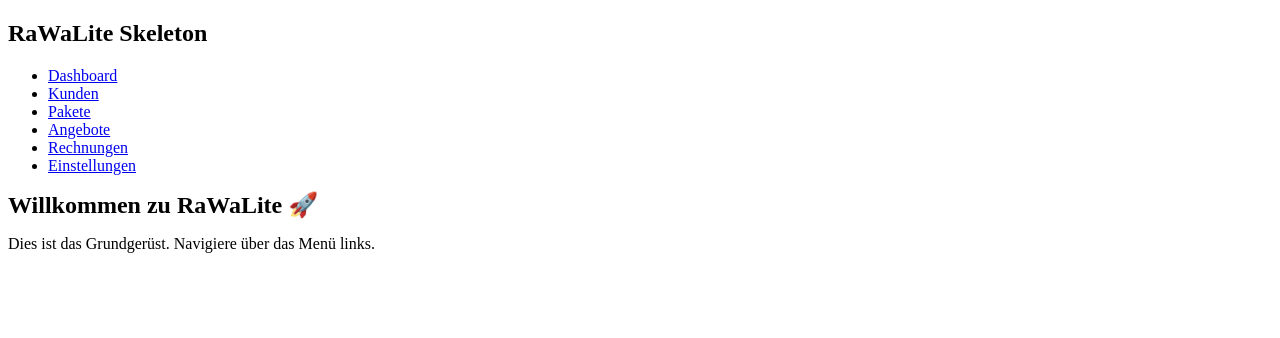
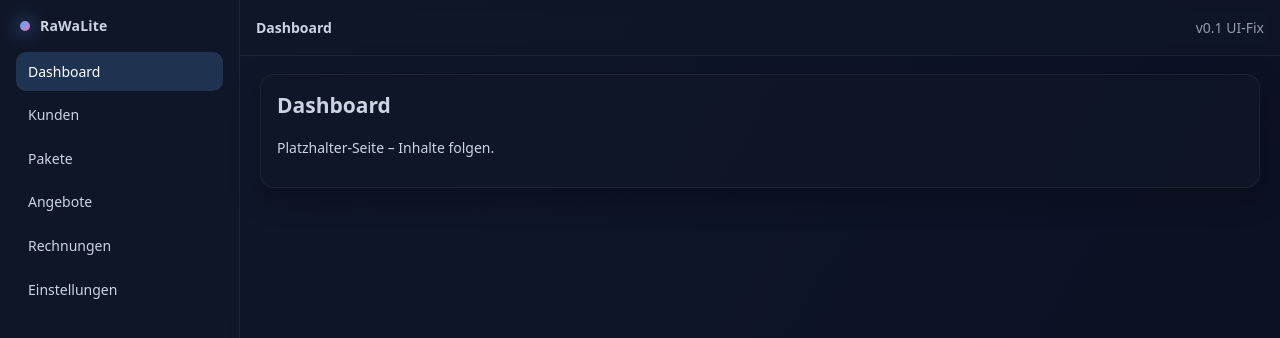
Before and after one commit to MonaFP/RawaLite, a React (Vite) app: page / in a window 1280 px wide. Shown: the top 338 px of the page. Built offline with nearby package versions, Linux system fonts and the light colour scheme.

Commit message:
Update XYZ

```diff
--- a/index.html
+++ b/index.html
@@ -4,6 +4,7 @@
     <meta charset="UTF-8" />
     <meta name="viewport" content="width=device-width, initial-scale=1.0" />
     <title>RaWaLite</title>
+    <link rel="icon" type="image/svg+xml" href="/favicon.svg" />
   </head>
   <body>
     <div id="root"></div>
--- a/src/App.tsx
+++ b/src/App.tsx
@@ -1,34 +1,15 @@
-import React from 'react';
-import { BrowserRouter as Router, Routes, Route } from 'react-router-dom';
-import Sidebar from '@components/Sidebar';
-import { PersistenceProvider } from './contexts/PersistenceContext';
-import DashboardPage from '@pages/DashboardPage';
-import KundenPage from '@pages/KundenPage';
-import PaketePage from '@pages/PaketePage';
-import AngebotePage from '@pages/AngebotePage';
-import RechnungenPage from '@pages/RechnungenPage';
-import EinstellungenPage from '@pages/EinstellungenPage';
-import NotFoundPage from '@pages/NotFoundPage';
+import { Outlet } from "react-router-dom";
+import Sidebar from "./components/Sidebar";
+import Header from "./components/Header";
 
-const App: React.FC = () => {
+export default function App(){
   return (
-    <PersistenceProvider><Router>
-      <div className="layout">
-        <Sidebar />
-        <main className="content">
-          <Routes>
-            <Route path="/" element={<DashboardPage />} />
-            <Route path="/kunden" element={<KundenPage />} />
-            <Route path="/pakete" element={<PaketePage />} />
-            <Route path="/angebote" element={<AngebotePage />} />
-            <Route path="/rechnungen" element={<RechnungenPage />} />
-            <Route path="/einstellungen" element={<EinstellungenPage />} />
-            <Route path="*" element={<NotFoundPage />} />
-          </Routes>
-        </main>
-      </div>
-    </Router></PersistenceProvider>
+    <div className="app">
+      <Sidebar />
+      <Header />
+      <main className="main">
+        <Outlet />
+      </main>
+    </div>
   );
-};
-
-export default App;
+}
--- a/src/components/Header.tsx
+++ b/src/components/Header.tsx
@@ -1,12 +1,27 @@
-import React from 'react';
+import { useLocation } from "react-router-dom";
 
-const Header: React.FC<{ title: string; right?: React.ReactNode }> = ({ title, right }) => {
-  return (
-    <div className="header">
-      <h2 style={{margin:0}}>{title}</h2>
-      <div>{right}</div>
-    </div>
-  );
+const titles: Record<string,string> = {
+  "/": "Dashboard",
+  "/kunden": "Kunden",
+  "/pakete": "Pakete",
+  "/angebote": "Angebote",
+  "/rechnungen": "Rechnungen",
+  "/einstellungen": "Einstellungen"
 };
 
-export default Header;
+interface HeaderProps {
+  title?: string;
+  right?: React.ReactNode;
+}
+
+export default function Header({ title: propTitle, right }: HeaderProps = {}){
+  const { pathname } = useLocation();
+  const title = propTitle ?? titles[pathname] ?? "RaWaLite";
+  return (
+    <header className="header">
+      <div className="title">{title}</div>
+      {right && <div className="header-right">{right}</div>}
+      <div style={{opacity:.7}}>v0.1 UI-Fix</div>
+    </header>
+  );
+}
--- a/src/components/Sidebar.tsx
+++ b/src/components/Sidebar.tsx
@@ -1,31 +1,26 @@
-import React from 'react';
-import { NavLink } from 'react-router-dom';
+import { NavLink } from "react-router-dom";
 
-const NavItem: React.FC<{ to: string; label: string }> = ({ to, label }) => (
-  <li>
-    <NavLink
-      to={to}
-      className={({ isActive }) => (isActive ? 'active' : '')}
-    >
-      {label}
-    </NavLink>
-  </li>
-);
-
-const Sidebar: React.FC = () => {
+export default function Sidebar(){
+  const items = [
+    { to: "/", label: "Dashboard" },
+    { to: "/kunden", label: "Kunden" },
+    { to: "/pakete", label: "Pakete" },
+    { to: "/angebote", label: "Angebote" },
+    { to: "/rechnungen", label: "Rechnungen" },
+    { to: "/einstellungen", label: "Einstellungen" }
+  ];
   return (
     <aside className="sidebar">
-      <h1>RaWaLite <span className="badge">Skeleton</span></h1>
-      <ul>
-        <NavItem to="/" label="Dashboard" />
-        <NavItem to="/kunden" label="Kunden" />
-        <NavItem to="/pakete" label="Pakete" />
-        <NavItem to="/angebote" label="Angebote" />
-        <NavItem to="/rechnungen" label="Rechnungen" />
-        <NavItem to="/einstellungen" label="Einstellungen" />
+      <div className="brand"><span className="dot" /> RaWaLite</div>
+      <ul className="nav">
+        {items.map(i => (
+          <li key={i.to}>
+            <NavLink to={i.to} end={i.to === "/"}>
+              {i.label}
+            </NavLink>
+          </li>
+        ))}
       </ul>
     </aside>
   );
-};
-
-export default Sidebar;
+}
--- a/src/index.css
+++ b/src/index.css
@@ -1 +1,93 @@
-body { font-family: Arial, sans-serif; }
+
+:root{
+  --bg:#0f172a;        /* slate-900 */
+  --panel:#111827;     /* gray-900 */
+  --muted:#cbd5e1;     /* slate-300 */
+  --accent:#60a5fa;    /* blue-400 */
+  --accent-2:#f472b6;  /* pink-400 */
+  --ok:#22c55e;        /* green-500 */
+  --warn:#f59e0b;      /* amber-500 */
+  --danger:#ef4444;    /* red-500 */
+}
+
+*{box-sizing:border-box}
+html,body,#root{height:100%}
+body{
+  margin:0;
+  font: 14px/1.4 system-ui, -apple-system, Segoe UI, Roboto, Helvetica, Arial, "Apple Color Emoji","Segoe UI Emoji";
+  color: var(--muted);
+  background: linear-gradient(120deg,var(--bg) 0%, #0b1022 100%);
+}
+
+.app{
+  display:grid;
+  grid-template-columns: 240px 1fr;
+  grid-template-rows: 56px 1fr;
+  grid-template-areas:
+    "sidebar header"
+    "sidebar main";
+  min-height:100%;
+}
+
+.sidebar{
+  grid-area: sidebar;
+  background: rgba(17,24,39,.7);
+  backdrop-filter: blur(6px);
+  border-right:1px solid rgba(255,255,255,.06);
+  padding:16px 12px;
+  position: sticky;
+  top:0;
+  min-height:100vh;
+}
+
+.brand{
+  display:flex; align-items:center; gap:10px;
+  margin: 0 8px 16px;
+  font-weight:700; letter-spacing:.2px;
+}
+.brand .dot{ width:10px; height:10px; border-radius:50%; background:radial-gradient(circle at 30% 30%, var(--accent), var(--accent-2)); box-shadow:0 0 20px var(--accent); }
+
+.nav{
+  list-style:none; padding:0; margin:8px 0 0;
+}
+.nav a{
+  display:flex; align-items:center; gap:10px;
+  color:var(--muted);
+  text-decoration:none;
+  padding:10px 12px; margin:4px 4px;
+  border-radius:10px;
+  transition: background .2s, color .2s, transform .06s;
+}
+.nav a:hover{ background:rgba(96,165,250,.12); color:white; }
+.nav a[aria-current="page"]{ background:rgba(96,165,250,.2); color:white; }
+
+.header{
+  grid-area: header;
+  display:flex; align-items:center; justify-content:space-between;
+  padding:10px 16px;
+  border-bottom:1px solid rgba(255,255,255,.06);
+  background: rgba(17,24,39,.5);
+  backdrop-filter: blur(6px);
+}
+.header .title{ font-weight:600; }
+
+.main{
+  grid-area: main;
+  padding: 18px 20px 40px;
+}
+
+.card{
+  background: rgba(17,24,39,.6);
+  border:1px solid rgba(255,255,255,.06);
+  border-radius:14px;
+  padding:16px;
+  box-shadow: 0 10px 30px rgba(0,0,0,.25);
+}
+
+.table{
+  width:100%; border-collapse: collapse;
+}
+.table th, .table td{
+  text-align:left; padding:10px 12px; border-bottom:1px solid rgba(255,255,255,.06);
+}
+.table th{ opacity:.8; font-weight:600; }
--- a/src/main.tsx
+++ b/src/main.tsx
@@ -1,6 +1,32 @@
-import React from 'react';
-import { createRoot } from 'react-dom/client';
-import App from './App';
+import React from "react";
+import ReactDOM from "react-dom/client";
+import { createBrowserRouter, RouterProvider } from "react-router-dom";
+import App from "./App";
+import "./index.css";
 
-const container = document.getElementById('root')!;
-createRoot(container).render(<App />);
+// Fallback placeholder pages so the shell renders immediately.
+// Replace with your real pages when ready.
+function P({title}:{title:string}){
+  return <div className="card"><h2 style={{marginTop:0}}>{title}</h2><p>Platzhalter-Seite – Inhalte folgen.</p></div>;
+}
+
+const router = createBrowserRouter([
+  {
+    path: "/",
+    element: <App />,
+    children: [
+      { index: true, element: <P title="Dashboard" /> },
+      { path: "kunden", element: <P title="Kunden" /> },
+      { path: "pakete", element: <P title="Pakete" /> },
+      { path: "angebote", element: <P title="Angebote" /> },
+      { path: "rechnungen", element: <P title="Rechnungen" /> },
+      { path: "einstellungen", element: <P title="Einstellungen" /> },
+    ]
+  }
+]);
+
+ReactDOM.createRoot(document.getElementById("root")!).render(
+  <React.StrictMode>
+    <RouterProvider router={router} />
+  </React.StrictMode>
+);
```
Also changed, not shown: src/index.ts (+12 -5 lines).
